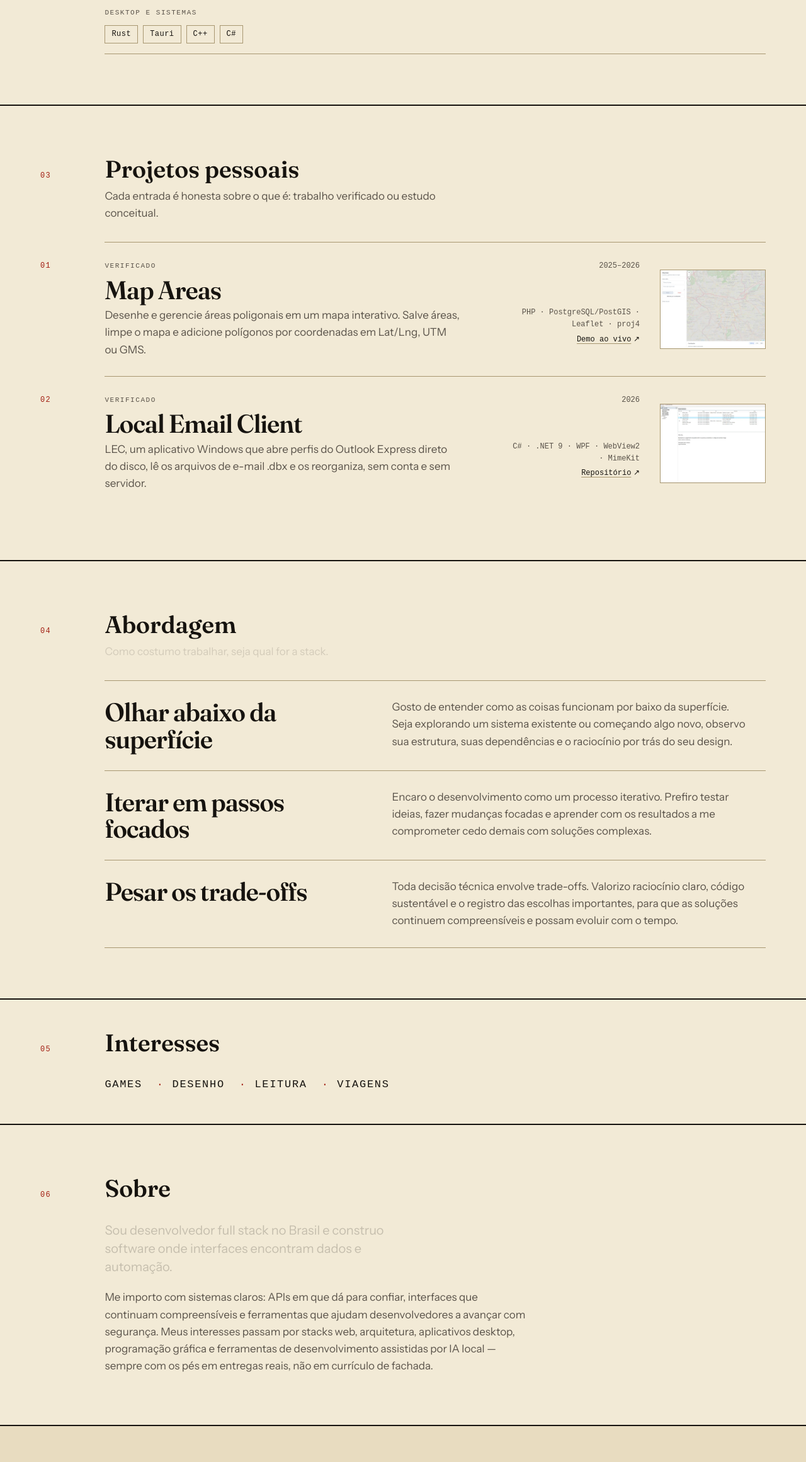
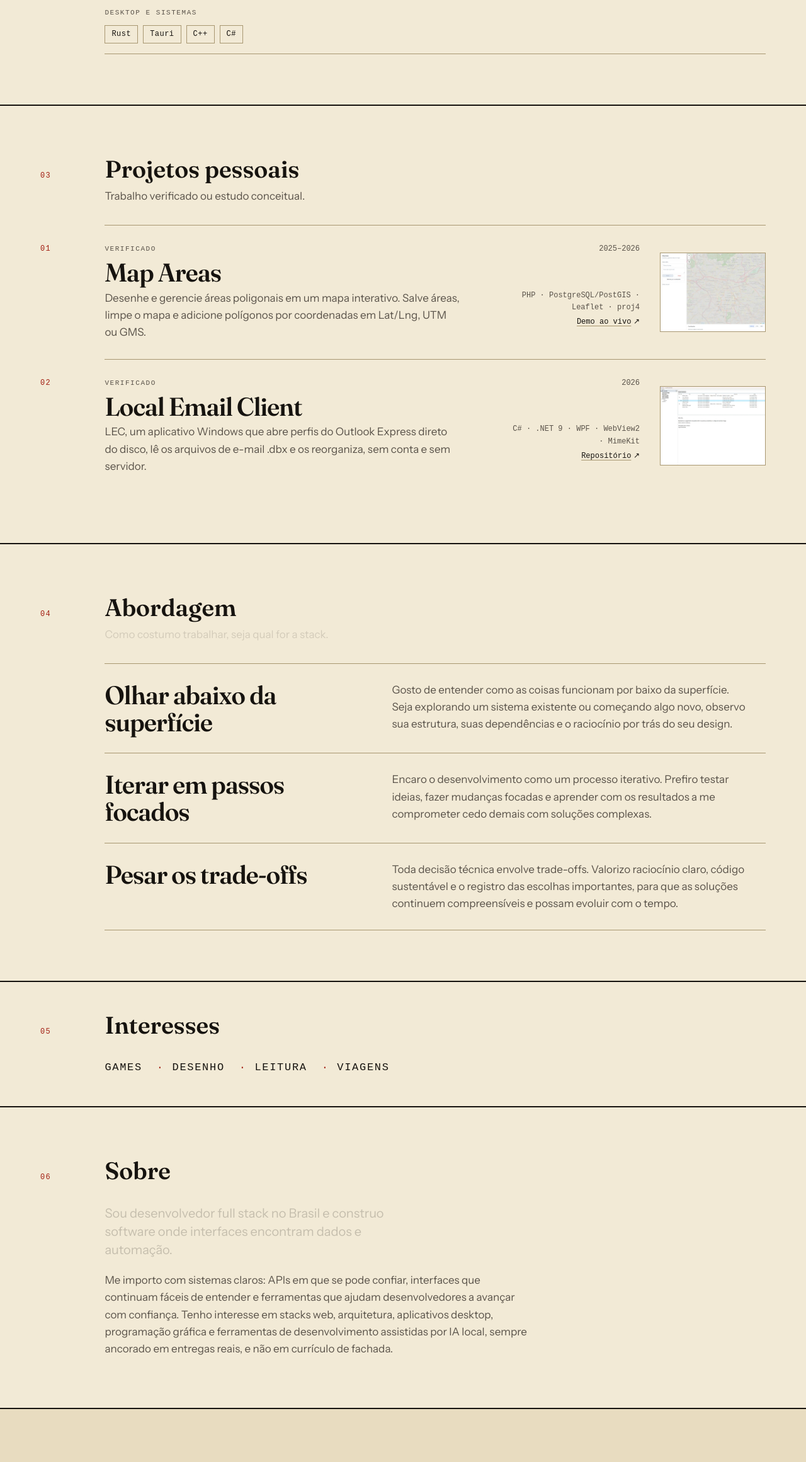
Before and after one commit to decoarc/Portfolio, a React (Vite) app: page /pt in a window 1280 px wide. Shown: the part 2509-4830 px from the top of the page at 63% size. Built offline with nearby package versions, Linux system fonts and the light colour scheme.

Commit message:
content: refines texts

```diff
--- a/src/content/en/site.ts
+++ b/src/content/en/site.ts
@@ -121,8 +121,7 @@ export const siteEn: SiteContent = {
   },
   work: {
     label: 'Personal projects',
-    intro:
-      'Each entry is honest about what it is: verified work, or a concept study.',
+    intro: 'Verified work or concept study.',
     previewNote: 'Case study soon',
     noCapture: 'no capture',
   },
--- a/src/content/pt/site.ts
+++ b/src/content/pt/site.ts
@@ -119,7 +119,7 @@ export const sitePt: SiteContent = {
   work: {
     label: 'Projetos pessoais',
     intro:
-      'Cada entrada é honesta sobre o que é: trabalho verificado ou estudo conceitual.',
+      'Trabalho verificado ou estudo conceitual.',
     previewNote: 'Estudo de caso em breve',
     noCapture: 'sem captura',
   },
@@ -144,7 +144,7 @@ export const sitePt: SiteContent = {
   about: {
     label: 'Sobre',
     lead: 'Sou desenvolvedor full stack no Brasil e construo software onde interfaces encontram dados e automação.',
-    body: 'Me importo com sistemas claros: APIs em que dá para confiar, interfaces que continuam compreensíveis e ferramentas que ajudam desenvolvedores a avançar com segurança. Meus interesses passam por stacks web, arquitetura, aplicativos desktop, programação gráfica e ferramentas de desenvolvimento assistidas por IA local — sempre com os pés em entregas reais, não em currículo de fachada.',
+    body: 'Me importo com sistemas claros: APIs em que se pode confiar, interfaces que continuam fáceis de entender e ferramentas que ajudam desenvolvedores a avançar com confiança. Tenho interesse em stacks web, arquitetura, aplicativos desktop, programação gráfica e ferramentas de desenvolvimento assistidas por IA local, sempre ancorado em entregas reais, e não em currículo de fachada.',
   },
   interests: {
     label: 'Interesses',
```
Also changed, not shown: .impeccable/config.json.
